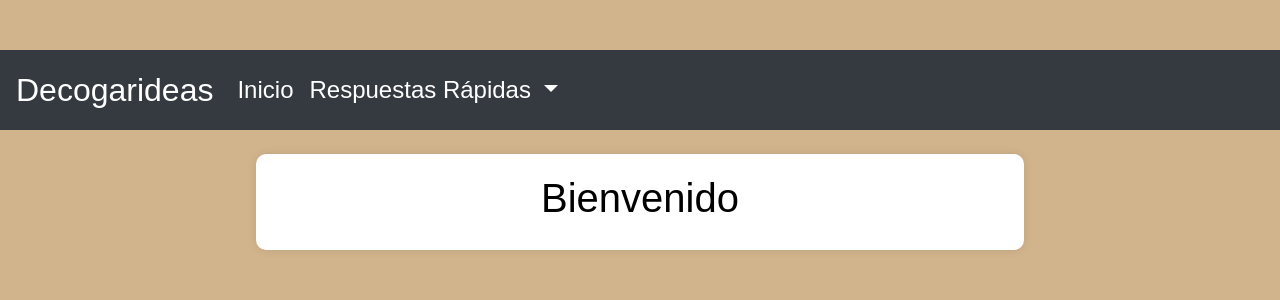
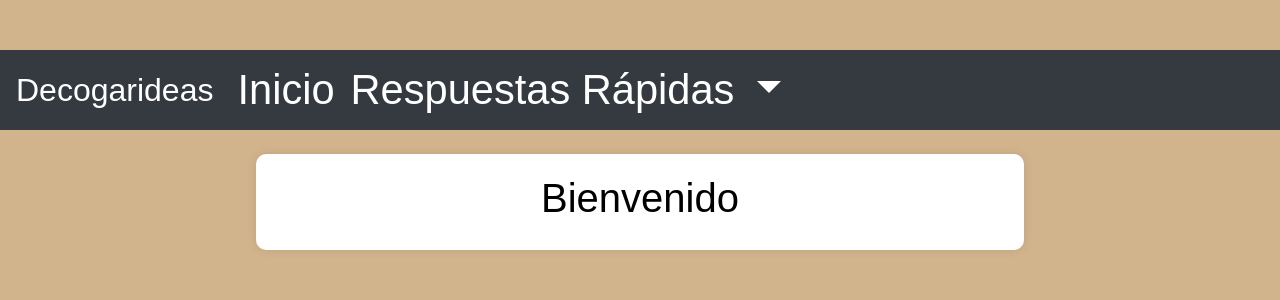
Before and after one commit to juaca2922/paginadedecogarideaas_1, a Flask app: page / in a window 1280 px wide. Shown: the top 300 px of the page. Run offline with Flask 3, Linux system fonts and the light colour scheme; some libraries are stand-ins or nearby versions.

Commit message:
titulo cambio tres

```diff
--- a/templates/base.html
+++ b/templates/base.html
@@ -22,10 +22,10 @@
     <div class="collapse navbar-collapse" id="navbarSupportedContent">
         <ul class="navbar-nav mr-auto">
             <li class="nav-item active">
-                <a class="nav-link" href="#">Inicio <span class="sr-only">(actual)</span></a>
+                <a class="nav-link large-link" href="#">Inicio <span class="sr-only">(actual)</span></a>
             </li>
             <li class="nav-item dropdown">
-                <a class="nav-link dropdown-toggle text-white" href="#" id="navbarDropdown" role="button"
+                <a class="nav-link dropdown-toggle text-white large-link" href="#" id="navbarDropdown" role="button"
                    data-toggle="dropdown" aria-haspopup="true" aria-expanded="false">
                     Respuestas Rápidas
                 </a>
@@ -100,6 +100,11 @@
         .navbar-collapse {
             background-color: #343a40 !important; /* Asegura que el fondo se vea en el menú desplegable */
         }
+
+        /* Aumentar el tamaño de "Inicio" y "Respuestas Rápidas" */
+        .navbar .nav-item .large-link {
+            font-size: 1.75rem !important; /* Aumenta el tamaño de la fuente de "Inicio" y "Respuestas Rápidas" */
+        }
     }
 
     /* Aumentar la altura en pantallas grandes si lo deseas */
@@ -119,7 +124,18 @@
         .navbar-toggler {
             padding: 10px; /* Aumenta el tamaño del botón de menú hamburguesa */
         }
+
+        /* Aumentar el tamaño de "Inicio" y "Respuestas Rápidas" */
+        .navbar .nav-item .large-link {
+            font-size: 2.6rem !important; /* Aumenta el tamaño de la fuente de "Inicio" y "Respuestas Rápidas" */
+        }
     }
+       /* Aumentar el tamaño de las opciones del dropdown en pantallas grandes */
+       .navbar .dropdown-item {
+        font-size: 2.5rem !important; /* Aumenta el tamaño de las opciones del dropdown en pantallas grandes */
+        }
+    }
+
 
     /* Cambia el color del fondo del navbar */
     .navbar-dark.bg-dark {
```
